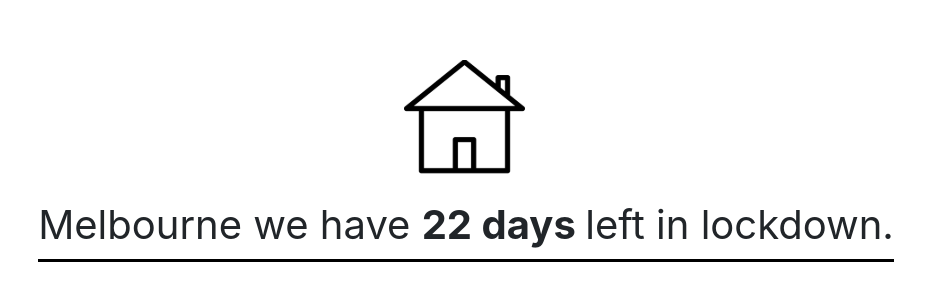
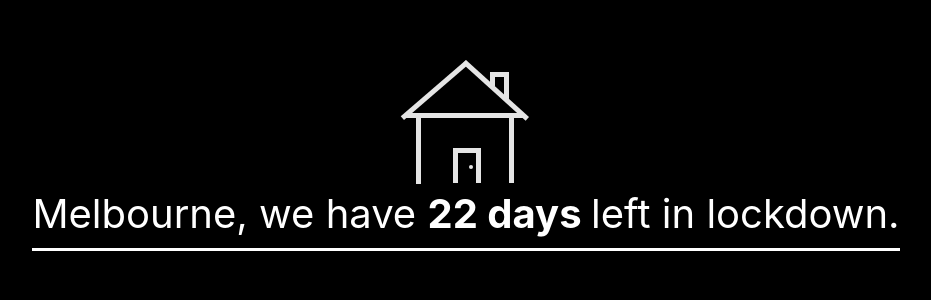
Before and after one commit to bsandhu1920/lockdown-timer, a React (Create React App) app: page / in a window 1280 px wide. Shown: the part 240-540 px from the top of the page, without its empty margins (174-1105 px from the left). Built offline with nearby package versions, Linux system fonts and the light colour scheme.

Commit message:
Add time based colouring

```diff
--- a/src/App.css
+++ b/src/App.css
@@ -1,44 +1,32 @@
-.App {
-  text-align: center;
-}
 
-.App-logo {
-  height: 40vmin;
-  pointer-events: none;
-}
 
-@media (prefers-reduced-motion: no-preference) {
-  .App-logo {
-    animation: App-logo-spin infinite 20s linear;
-  }
-}
-
-.App-header {
-  background-color: #282c34;
-  min-height: 100vh;
-  display: flex;
-  flex-direction: column;
-  align-items: center;
-  justify-content: center;
-  font-size: calc(10px + 2vmin);
-  color: white;
-}
-
-.App-link {
-  color: #61dafb;
-}
-
-@keyframes App-logo-spin {
-  from {
-    transform: rotate(0deg);
-  }
-  to {
-    transform: rotate(360deg);
-  }
-}
 .centered {
   height: 100vh; /* Magic here */
   display: flex;
   justify-content: center;
   align-items: center;
 }
+
+.background {
+  position: fixed;
+  padding: 0;
+  margin: 0;
+  top: 0;
+  left: 0;
+  width: 100%;
+  height: 100%;
+}
+
+.parent-container {
+  display: flex;
+  justify-content: center;
+  align-items: center;
+  padding-top: 300px;
+  margin-left: -4px;
+}
+
+.text-container {
+  padding-bottom: 10px;
+  border-bottom: 3px solid;
+  line-height: 48px;
+}
--- a/src/App.js
+++ b/src/App.js
@@ -43,27 +43,46 @@ function App() {
     );
   });
 
+
+  return contents(timerComponents, getTimeBasedColour());
+}
+
+const getTimeBasedColour = () => {
+  const localTime = new Date().toLocaleString("en-US", {timeZone: "Australia/Brisbane"}).split(',')[1].trim();
+  const hour = localTime.split(':')[0];
+
+  if (localTime === 'AM') {
+    return hour < 9 ? 'black' : 'white';
+  } else {
+    return hour < 5 ? 'white' : 'black';
+  };
+}
+
+const contents = (component, colour) => {
+  const fontColour = colour === 'white' ? 'black' : 'white';
   return (
-    <>
-    <div style={{ display: 'flex', justifyContent: 'center', alignItems: 'center',  paddingTop:'300px', marginLeft:'-4px'}}>
-    {houseImage}
-    </div><div class="container text-center" style={{ fontSize: 40}}>
-      {timerComponents.length ? (
-        <span style={{ paddingBottom: '10px',
-        borderBottom: '3px solid black',
-        lineHeight: '48px' }}>
+    <div class='background' style={{ backgroundColor: colour }}>
+      <div class='parent-container'style={{ backgroundColor: colour }}>
+        {houseImage[colour]}
+      </div>
+      <div class='container text-center' style={{ fontSize: 40 }}>
+        {component.length ? (
+          <span class='text-container' style={{
+            color: fontColour,
+            borderBottomColor: fontColour}}>
             {" "}
-          Melbourne we have <b>{timerComponents}</b> left in lockdown.
+            Melbourne, we have <b>{component}</b> left in lockdown.
           </span>
         ) : (
           <span>Time's up!</span>
         )}
       </div>
-    </>
+    </div>
   );
-}
+};
 
-const houseImage = (
+const houseImage = {
+  white: (
     <svg
       width="157"
       height="135"
@@ -94,6 +113,106 @@ const houseImage = (
         />
       </defs>
     </svg>
-);
+  ),
+  black: (
+    <svg
+      width="129"
+      height="124"
+      viewBox="0 0 129 124"
+      fill="none"
+      xmlns="http://www.w3.org/2000/svg"
+    >
+      <line
+        x1="5"
+        y1="55.5"
+        x2="124"
+        y2="55.5"
+        stroke="#E5E5E5"
+        stroke-width="5"
+      />
+      <line
+        x1="111.5"
+        y1="123"
+        x2="111.5"
+        y2="57"
+        stroke="#E5E5E5"
+        stroke-width="5"
+      />
+      <line
+        x1="106.5"
+        y1="39"
+        x2="106.5"
+        y2="13"
+        stroke="#E5E5E5"
+        stroke-width="5"
+      />
+      <line
+        x1="90"
+        y1="14.5"
+        x2="109"
+        y2="14.5"
+        stroke="#E5E5E5"
+        stroke-width="5"
+      />
+      <line
+        x1="92.5"
+        y1="26"
+        x2="92.5"
+        y2="13"
+        stroke="#E5E5E5"
+        stroke-width="5"
+      />
+      <line
+        x1="18.5"
+        y1="124"
+        x2="18.5"
+        y2="58"
+        stroke="#E5E5E5"
+        stroke-width="5"
+      />
+      <line
+        x1="55.5"
+        y1="123"
+        x2="55.5"
+        y2="91"
+        stroke="#E5E5E5"
+        stroke-width="5"
+      />
+      <line
+        x1="53"
+        y1="90.5"
+        x2="81"
+        y2="90.5"
+        stroke="#E5E5E5"
+        stroke-width="5"
+      />
+      <line
+        x1="78.5"
+        y1="123"
+        x2="78.5"
+        y2="91"
+        stroke="#E5E5E5"
+        stroke-width="5"
+      />
+      <line
+        x1="2.36823"
+        y1="58.106"
+        x2="67.3682"
+        y2="2.10597"
+        stroke="#E5E5E5"
+        stroke-width="5"
+      />
+      <line
+        x1="127.323"
+        y1="58.8538"
+        x2="64.3227"
+        y2="1.85384"
+        stroke="#E5E5E5"
+        stroke-width="5"
+      />
+      <circle cx="71" cy="107" r="2" fill="#E5E5E5" />
+    </svg>
+  ),
+};
 
 export default App;
```
Lines whose indentation alone changed are shown as unchanged.
